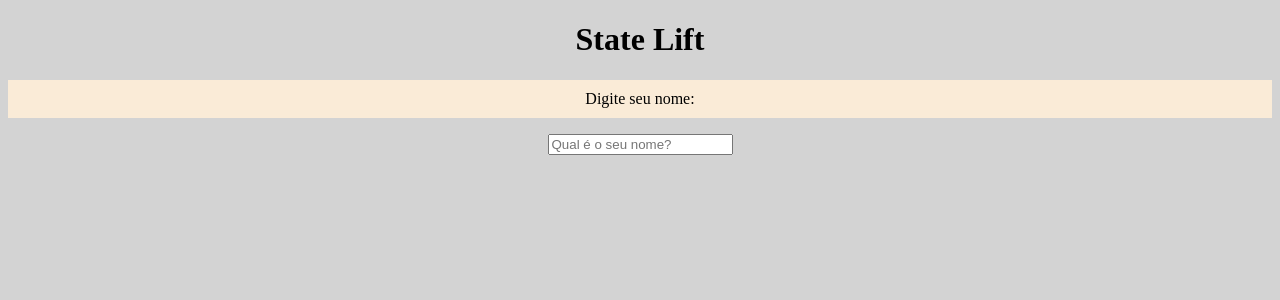
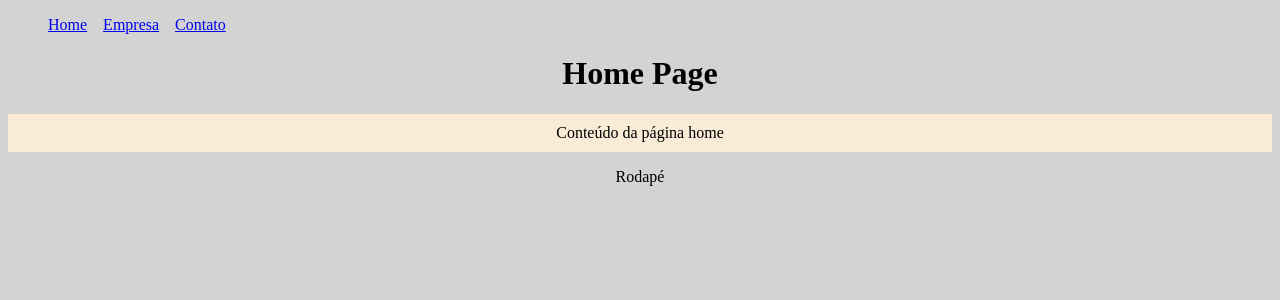
Before and after one commit to SilasFas/React-studies-2, a React (Create React App) app: page / in a window 1280 px wide. Shown: the top 300 px of the page. Built offline with nearby package versions, Linux system fonts and the light colour scheme.

Commit message:
react-router-dom

```diff
--- a/package.json
+++ b/package.json
@@ -8,6 +8,7 @@
     "@testing-library/user-event": "^13.5.0",
     "react": "^18.2.0",
     "react-dom": "^18.2.0",
+    "react-router-dom": "^6.11.0",
     "react-scripts": "5.0.1",
     "web-vitals": "^2.1.4"
   },
--- a/src/App.js
+++ b/src/App.js
@@ -1,17 +1,31 @@
 import './App.css';
-import { Saudacao } from './components/Saudacao';
-import { SeuNome } from './components/SeuNome';
-import { useState } from 'react';
+import { BrowserRouter as Router, Routes, Route } from 'react-router-dom';
 
+// Layout
+import { Navbar } from './components/layout/Navbar';
+import { Footer } from './components/layout/Footer';
+
+//Paginas de navegação
+import { Home } from './components/Pages/Home';
+import { Empresa } from './components/Pages/Empresa';
+import { Contato } from './components/Pages/Contato';
+import { NotFound } from './components/Pages/NotFound';
 
 function App() {
-  const [nome, setNome] = useState('')
 
   return (
     <div className="App">
-      <h1>State Lift</h1>
-      <SeuNome setNome={setNome} />
-      <Saudacao nome={nome} />
+
+      <Router>
+        <Navbar />
+        <Routes>
+          <Route path='/' element={<Home />} />
+          <Route path='/empresa' element={<Empresa />} />
+          <Route path='/contato' element={<Contato />} />
+          <Route path="*" element={<NotFound />} />
+        </Routes>
+        <Footer />
+      </Router>
     </div>
   );
 }
--- /dev/null
+++ b/src/components/Pages/Contato.js
@@ -0,0 +1,7 @@
+export const Contato = () => {
+    return (
+        <div>
+            <h1> Contato </h1>
+            <p>Conteúdo da página Contato</p>
+        </div>)
+}
--- /dev/null
+++ b/src/components/Pages/Empresa.js
@@ -0,0 +1,7 @@
+export const Empresa = () => {
+    return (
+        <div>
+            <h1> Empresa </h1>
+            <p>Conteúdo da página empresa</p>
+        </div>)
+}
--- /dev/null
+++ b/src/components/Pages/Home.js
@@ -0,0 +1,7 @@
+export const Home = () => {
+    return (
+        <div>
+            <h1> Home Page</h1>
+            <p>Conteúdo da página home</p>
+        </div>)
+}
--- /dev/null
+++ b/src/components/Pages/NotFound.js
@@ -0,0 +1,8 @@
+export const NotFound = () => {
+    return (
+        <div>
+            <h1>ERRO: PÁGINA NÃO ENCONTRADA</h1>
+            <p>A página que você está tentando buscar não existe</p>
+        </div>
+    )
+}
--- /dev/null
+++ b/src/components/layout/Footer.js
@@ -0,0 +1,7 @@
+export const Footer = () => {
+    return (
+        <footer>
+            Rodapé
+        </footer>
+    )
+}
--- /dev/null
+++ b/src/components/layout/Navbar.js
@@ -0,0 +1,14 @@
+import { Link } from "react-router-dom"
+import styles from './Navbar.module.css';
+
+export const Navbar = () => {
+    return (
+        <div>
+            <ul className={styles.list}>
+                <li className={styles.item}><Link to='/' >Home</Link></li>
+                <li className={styles.item}><Link to='/empresa' >Empresa</Link></li>
+                <li className={styles.item}><Link to='/contato' >Contato</Link></li>
+            </ul>
+        </div>
+    )
+}
--- /dev/null
+++ b/src/components/layout/Navbar.module.css
@@ -0,0 +1,8 @@
+.list {
+    display: flex;
+    list-style: none;
+}
+
+.item {
+    margin-right: 1em;
+}
```
Also changed, not shown: 1 other file (tests, documents, lock files or other folders).
